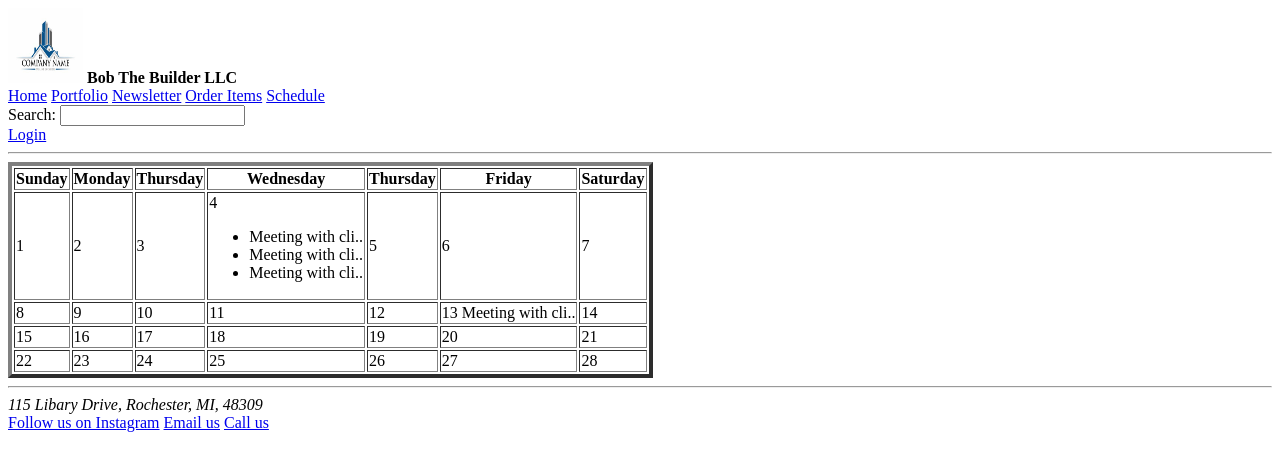
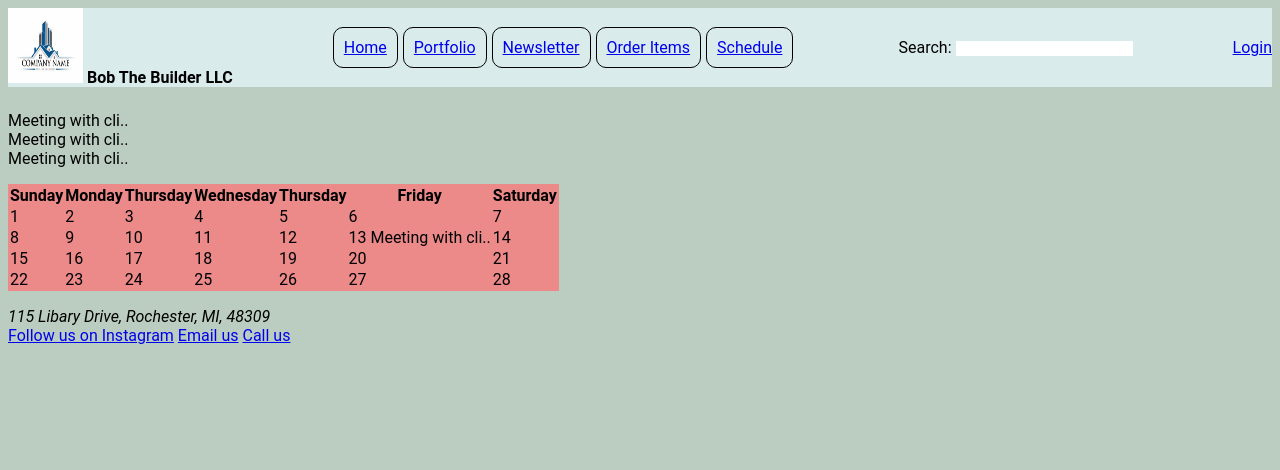
Before and after one commit to Knolff/CSI3150, a plain HTML site: page html/schedule.html in a window 1280 px wide. Drawn offline with Linux system fonts and the light colour scheme.

Commit message:
class 9/26

```diff
--- /dev/null
+++ b/css/style.css
@@ -0,0 +1,96 @@
+/*
+selector{
+    cssproperty: value;
+}
+*/
+
+/* IF you want to override the cascading behavior
+of CSS then use the keyboard !imporant at the end of your styling rule */
+table{
+    background-color: #ec8989;
+    font-family: 'Roboto', sans-serif;
+}
+body{
+    background-color: rgba(3, 70, 26, 0.265) !important;
+
+}
+/* some other styling rules etc */
+
+body{
+    background-color: #5bc4cc2d;
+    font-family: 'Roboto', sans-serif;
+}
+
+/* differnt type of selectors
+1.) HTML tag names
+p, a {
+    color:red;
+}
+
+2.) to use html attricute id and/or classnames
+when your using the id
+#page_header{
+    color: red;
+    background-color: white;
+
+}
+when you are using the classname attricute as the css selector
+.navOption {
+    color: red;
+}
+
+3.) selecting the adjacent sibiling of a node
+a.) p + a {...}
+b.) #navBar + a{...}
+
+4.) selecting a sibling in the general height of the DOM tree for a given elements
+p ~ a{...}
+
+
+5.) selecting the immediate child of a given tag
+p > a {...}
+
+6.) selecting all child fo a given tag
+p a {...}
+
+7.) specifying dymanic css behavior based on state of the UI
+*/
+a{
+    color:back;
+    font-size: 24;
+
+}
+a:hover{
+    color: gold;
+    font-size:28
+}
+
+/*
+8.) pseduo elements
+a::after
+
+*/
+
+*{
+    border: 0;
+    margin: 1;
+    padding: 0;
+}
+/* style the navbar */
+#page_header{
+    background-color: #dff2f3d6 !important;
+    display:flex;
+    justify-content: space-between;
+    align-items: center;
+}
+#navbar{
+    display: flex;
+    justify-content: space-between;
+    align-items: center;
+}
+#navbar a {
+    border: 1px solid #000000;
+    padding: 10px;
+    margin-right: 5px;
+    border-radius: 10px;
+}
--- a/html/schedule.html
+++ b/html/schedule.html
@@ -8,7 +8,10 @@
       rel="shortcut icon"
       href="../images/constuctionlogo.jpg"
       type="image/x-icon"
+
     />
+    <link rel="stylesheet" href="../css/style.css" />
+
   </head>
   <body>
     <header id="page_header" class="">
@@ -57,7 +60,7 @@
             <td>1</td>
             <td>2</td>
             <td>3</td>
-            <td>4
+            <td>4</td>
             <ul>
               <li>Meeting with cli..</li>
               <li>Meeting with cli..</li>
```
Also changed, not shown: index.html (+12 -0 lines).
